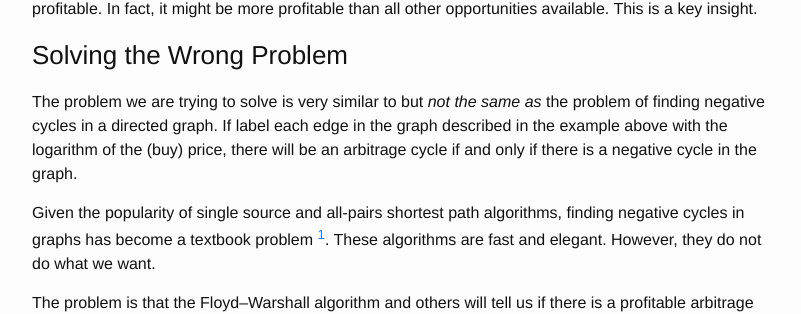
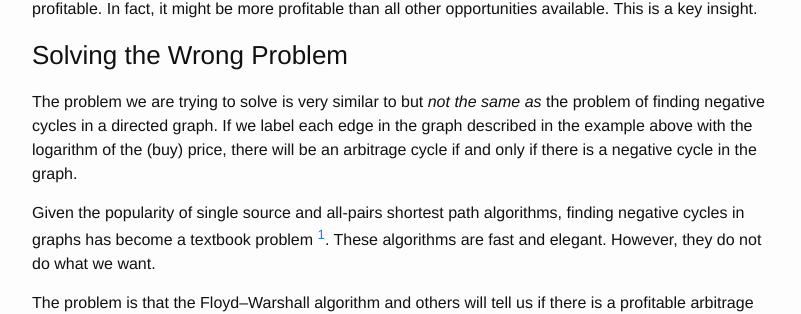
Before and after one commit to dimitri-xyz/dimitri-xyz.github.io, a Jekyll site: the page built from _posts/2018-11-26-arbitrage-cycles.md, in a window 1280 px wide and 900 px high, scrolled down 612 px. Shown: the part 167-481 px from the top of the window, without its empty margins (238-1039 px from the left). Built offline with Jekyll 4.4.1, drawn with Linux system fonts in a browser that asks for light colours; formulas are drawn with MathJax 3; some of the changed text lies outside the part shown.

Commit message:
Fix text typos

```diff
--- a/_posts/2018-11-26-arbitrage-cycles.md
+++ b/_posts/2018-11-26-arbitrage-cycles.md
@@ -27,7 +27,7 @@ To make a profit using this cycle, we would need to successfully execute 6 order
 
 ### Solving the Wrong Problem
 
-The problem we are trying to solve is very similar to but *not the same as* the problem of finding negative cycles in a directed graph. If label each edge in the graph described in the example above with the logarithm of the (buy) price, there will be an arbitrage cycle if and only if there is a negative cycle in the graph.
+The problem we are trying to solve is very similar to but *not the same as* the problem of finding negative cycles in a directed graph. If we label each edge in the graph described in the example above with the logarithm of the (buy) price, there will be an arbitrage cycle if and only if there is a negative cycle in the graph.
 
 Given the popularity of single source and all-pairs shortest path algorithms, finding negative cycles in graphs has become a textbook problem [^1]. These algorithms are fast and elegant. However, they do not do what we want.
 
```
Also changed, not shown: other parts of _posts/2018-11-26-arbitrage-cycles.md (+2 -2 lines).
